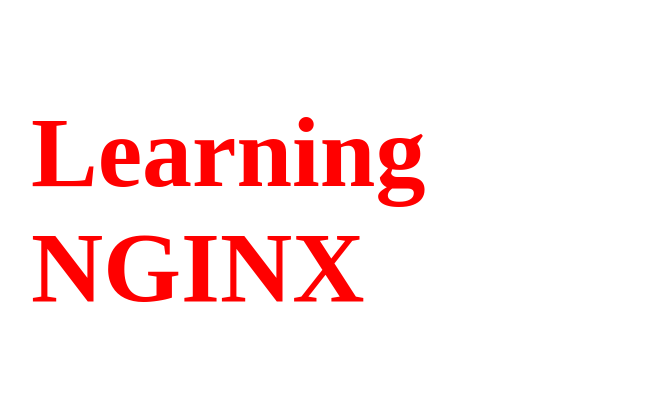
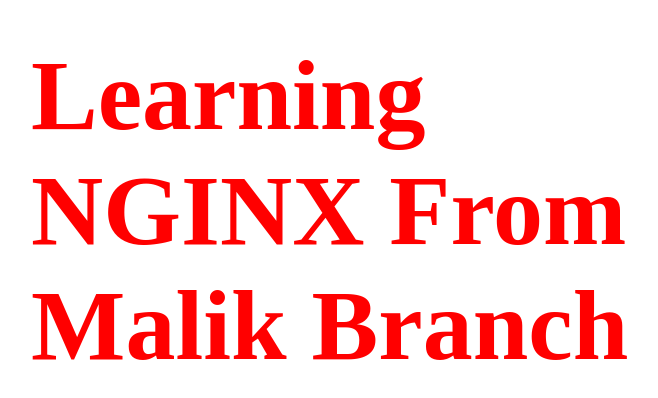
Before and after one commit to MKMalik/test, a plain HTML site: page index.html in a window 1280 px wide. Shown: the part 190-588 px from the top of the page, without its empty margins (289-947 px from the left). Drawn offline with Linux system fonts and the light colour scheme.

Commit message:
changes from malik branch

```diff
--- a/index.html
+++ b/index.html
@@ -8,6 +8,6 @@
     <link rel="stylesheet" href="style.css">
 </head>
 <body>
-    <h1 style="margin: 0 auto;">Learning NGINX</h1>
+    <h1 style="margin: 0 auto;">Learning NGINX From Malik Branch</h1>
 </body>
 </html>
```
